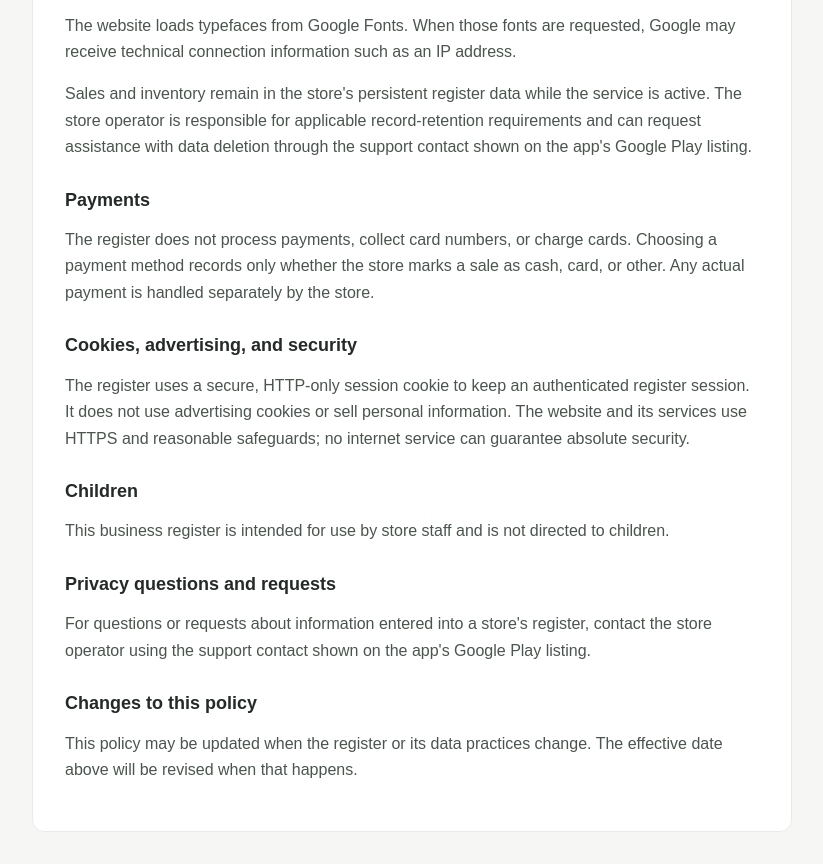
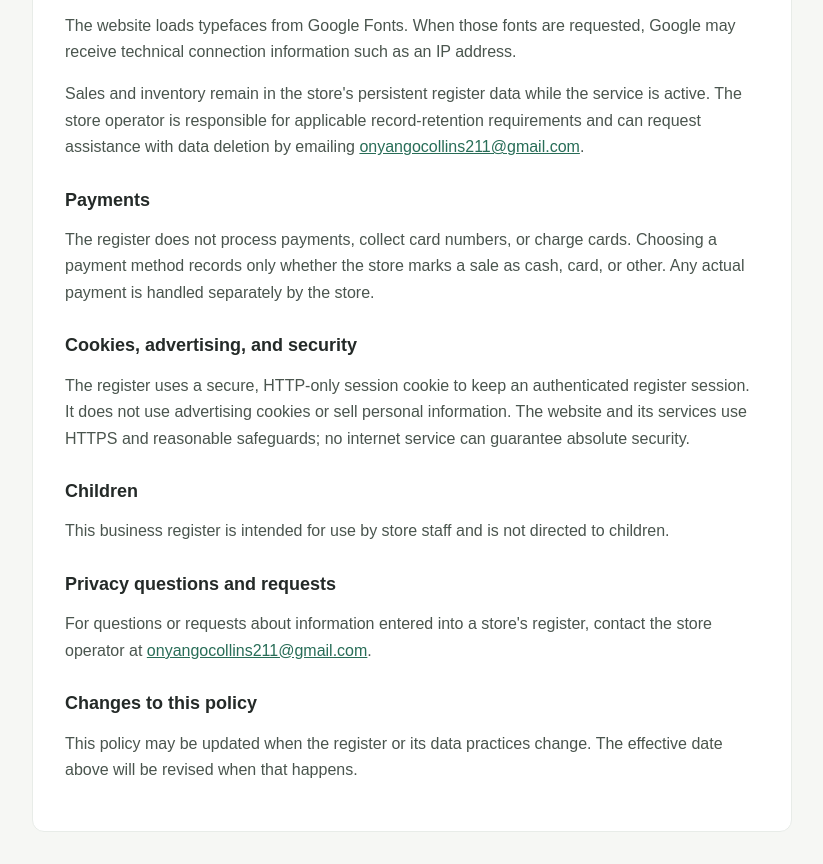
Before and after one commit to collins23-tech/corner-and-co-pos, a website: page privacy.html in a window 1280 px wide. Shown: the part 687-1551 px from the top of the page, without its empty margins (228-1051 px from the left). Drawn offline with Linux system fonts and the light colour scheme.

Commit message:
Add support contact to privacy policy
Updated privacy policy content and email contact.

```diff
--- a/privacy.html
+++ b/privacy.html
@@ -35,7 +35,7 @@
       <h2>How information is used and stored</h2>
       <p>Information is used to authenticate store staff, maintain inventory, calculate and record sales, and operate the register. The service uses Netlify for website hosting, serverless functions, and persistent data storage. Netlify may process technical request information to provide and protect those services.</p>
       <p>The website loads typefaces from Google Fonts. When those fonts are requested, Google may receive technical connection information such as an IP address.</p>
-      <p>Sales and inventory remain in the store's persistent register data while the service is active. The store operator is responsible for applicable record-retention requirements and can request assistance with data deletion through the support contact shown on the app's Google Play listing.</p>
+      <p>Sales and inventory remain in the store's persistent register data while the service is active. The store operator is responsible for applicable record-retention requirements and can request assistance with data deletion by emailing <a href="mailto:onyangocollins211@gmail.com">onyangocollins211@gmail.com</a>.</p>
 
       <h2>Payments</h2>
       <p>The register does not process payments, collect card numbers, or charge cards. Choosing a payment method records only whether the store marks a sale as cash, card, or other. Any actual payment is handled separately by the store.</p>
@@ -47,7 +47,7 @@
       <p>This business register is intended for use by store staff and is not directed to children.</p>
 
       <h2>Privacy questions and requests</h2>
-      <p>For questions or requests about information entered into a store's register, contact the store operator using the support contact shown on the app's Google Play listing.</p>
+      <p>For questions or requests about information entered into a store's register, contact the store operator at <a href="mailto:onyangocollins211@gmail.com">onyangocollins211@gmail.com</a>.</p>
 
       <h2>Changes to this policy</h2>
       <p>This policy may be updated when the register or its data practices change. The effective date above will be revised when that happens.</p>
```
